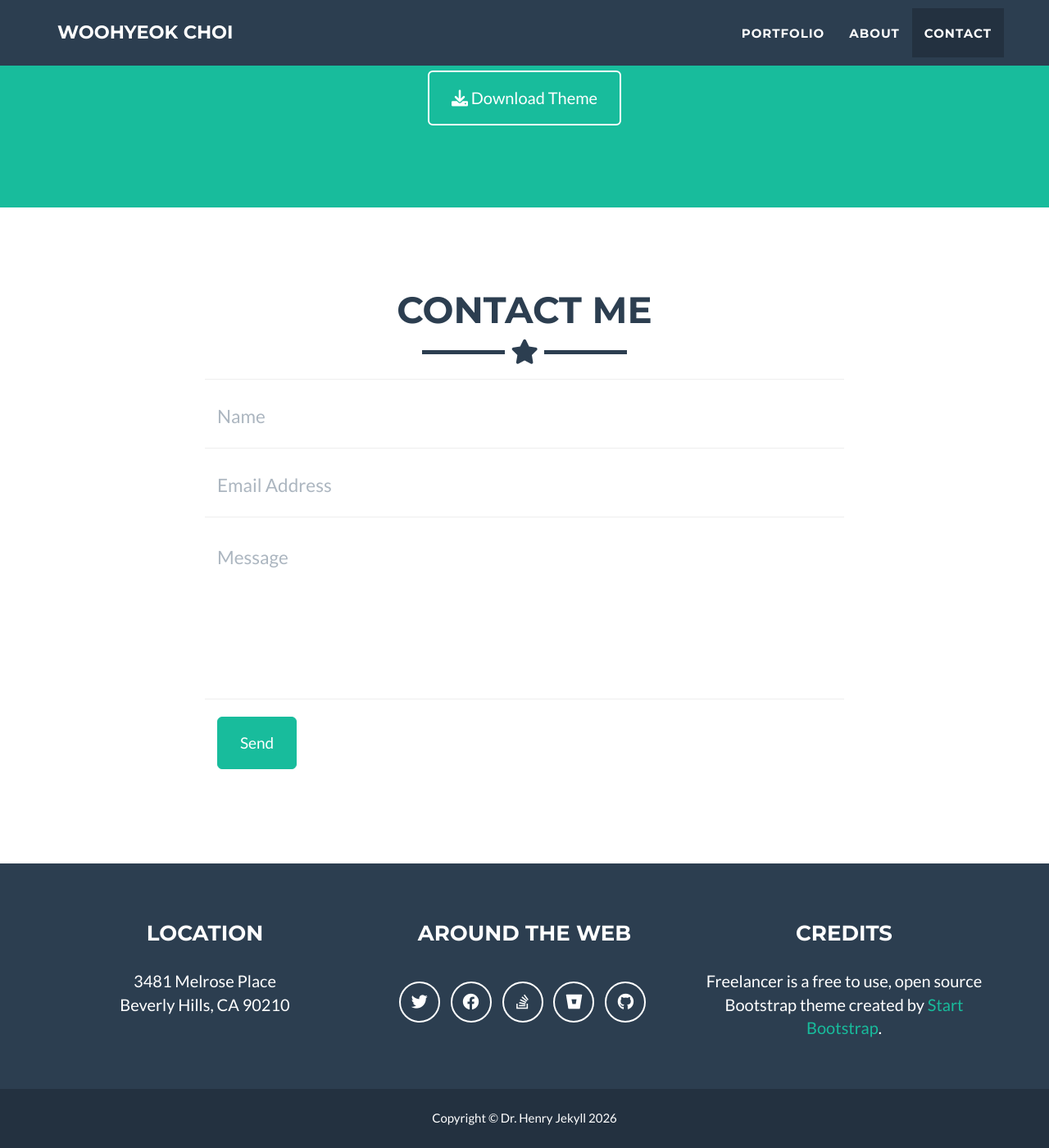
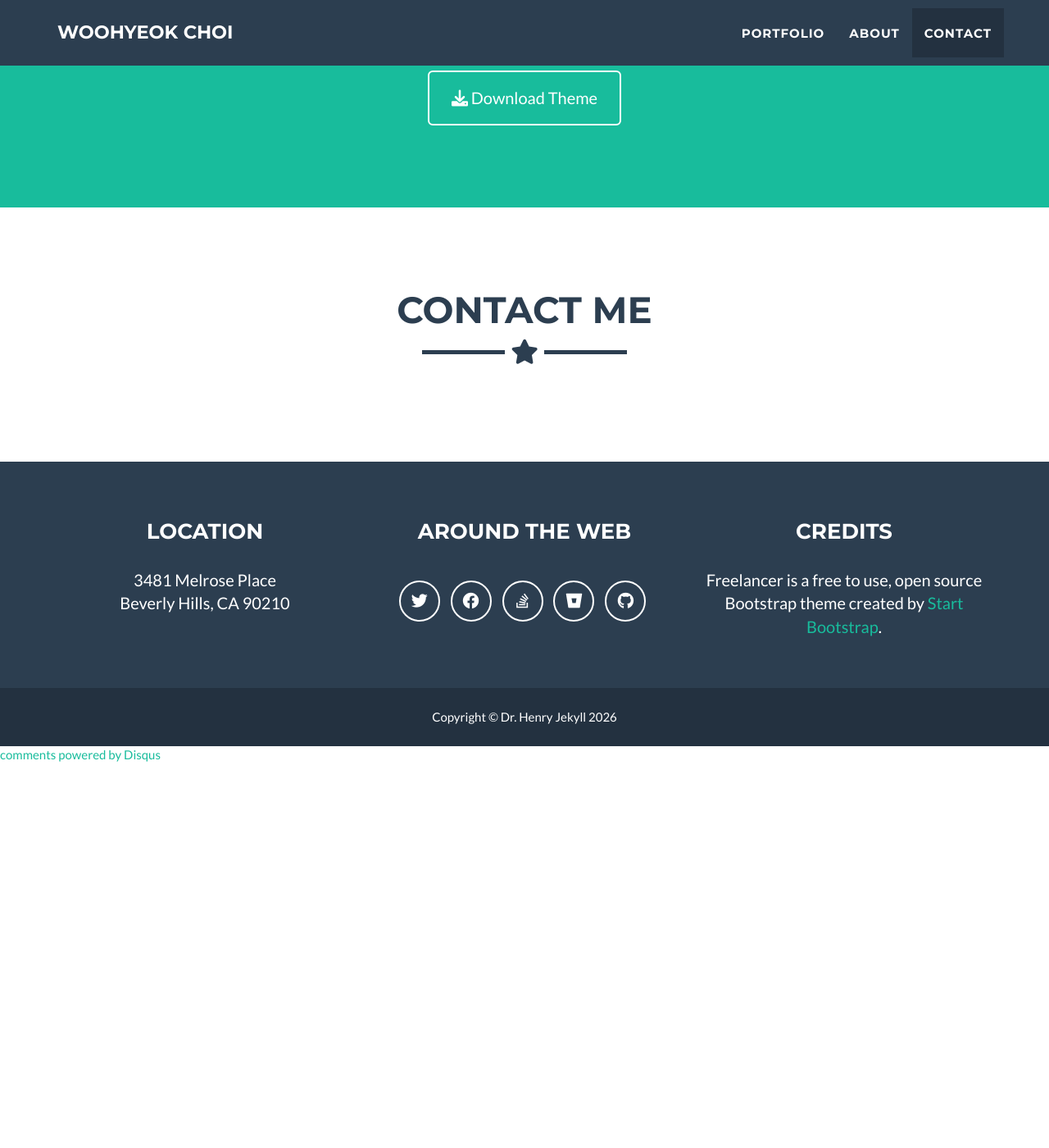
Before and after one commit to wooluck-98/wooluck-98.github.io, a Jekyll site: the page built from _posts/2014-07-18-project-1.markdown, in a window 1280 px wide and 1400 px high, scrolled down 1992 px. Shown: the whole window at 82% size. Built offline with Jekyll 4.4.1, drawn with Linux system fonts in a browser that asks for light colours; comment, search, counter and statistics services are not loaded; after the commit the page ends 2924 px from its top, so only the background shows below that; part of the change alters nothing that is shown.

Commit message:
Update _config.yml

```diff
--- a/_config.yml
+++ b/_config.yml
@@ -2,10 +2,10 @@
 title: Woohyeok Choi
 email: woohyeok_choi@korea.ac.kr
 url: https://github.com/wooluck-98/wooluck-98.github.io
-description: "Write an awesome description for your new site here. You can edit this line in _config.yml. It will appear in your document head meta (for Google search results) and in your feed.xml site description."
-keywords: "your keywords, separated by commas"
+description: "AI Researcher - Neuranl Engineering - Brain Decoding / AI in Epilepsy"
+keywords: "AI, Epilepsy, Brain Decoding, Neural Engineering"
 skills: "AI Researcher - Neuranl Engineering - Brain Decoding / AI in Epilepsy"
-meta_author: LastName FirstName
+meta_author: Woohyeok Choi
 
 # Google webmaster tools
 google_verify:
@@ -17,7 +17,7 @@ bing_verify:
 # - static : pass through formspree.io to validate email sending
 # - disqus : replace contact form by disqus thread
 # - comment the line below if you want to stick with the default PHP contact form
-contact: static
+contact: disqus
 
 # If you use disqus you need disqus shortname
 # https://help.disqus.com/customer/portal/articles/466208
```
